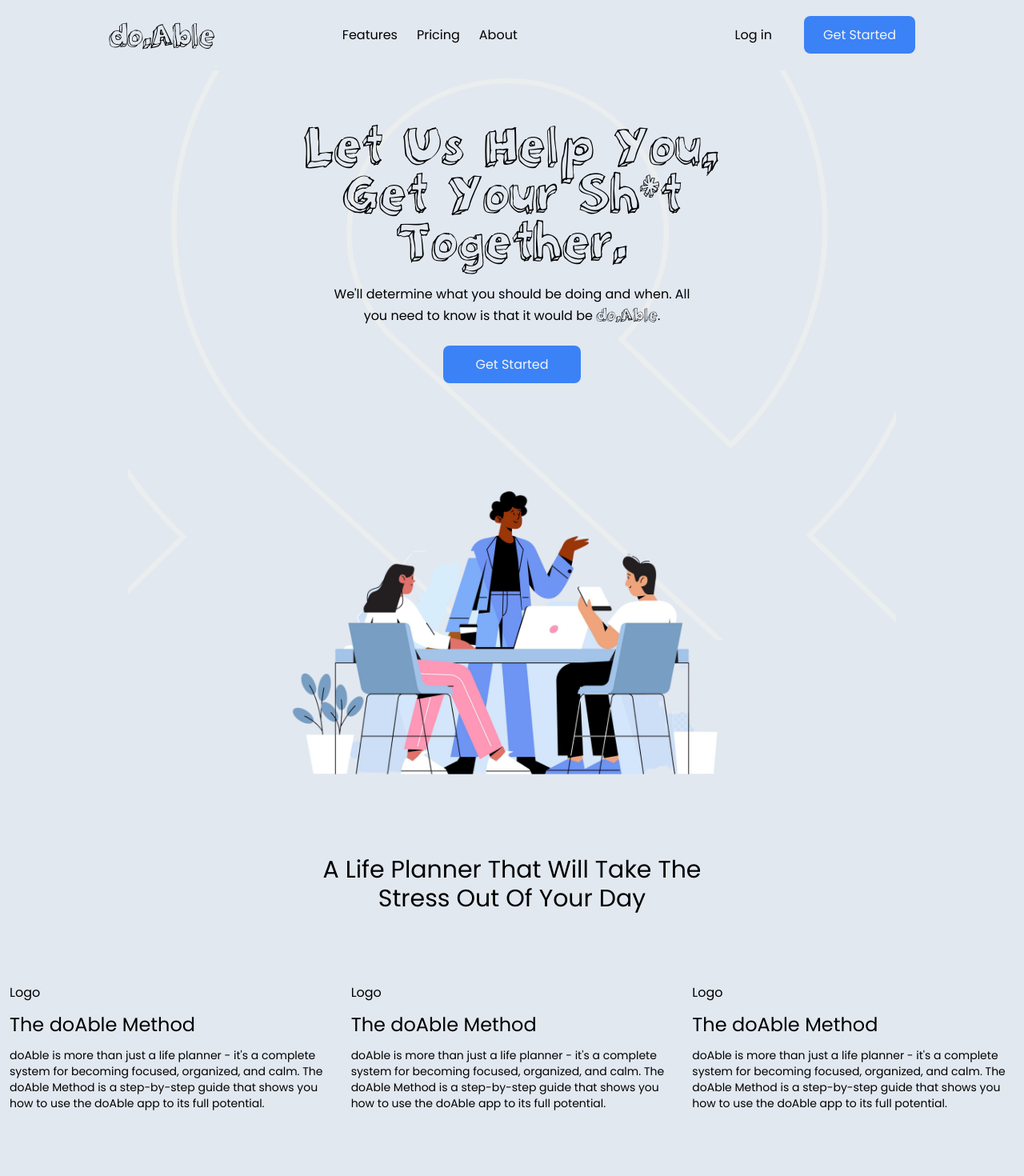
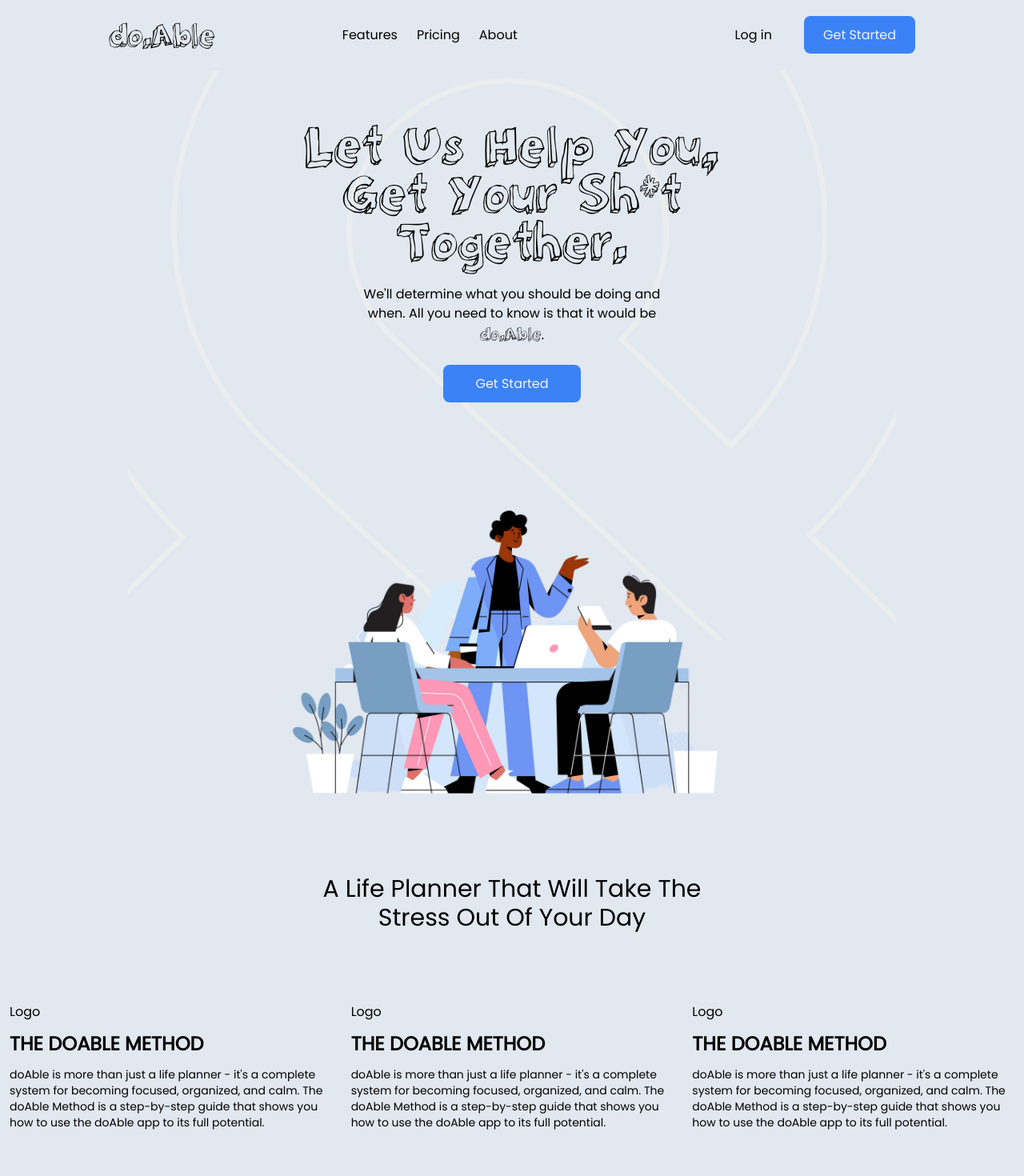
Before and after one commit to kyng-cytro/doable, a Nuxt app: page / in a window 1280 px wide. Shown: the top 1470 px of the page at 80% size. Built offline with nearby package versions, Linux system fonts and the light colour scheme.

Commit message:
:bug:  font size fixes

```diff
--- a/components/HomeContent/Features/index.vue
+++ b/components/HomeContent/Features/index.vue
@@ -11,7 +11,9 @@
       >
         <div class="flex flex-col gap-3">
           <h3>Logo</h3>
-          <h3 class="text-xl lg:text-2xl">The doAble Method</h3>
+          <h3 class="text-base font-semibold uppercase sm:text-xl lg:text-2xl">
+            The doAble Method
+          </h3>
           <p class="max-w-md text-xs md:max-w-md lg:text-sm">
             doAble is more than just a life planner - it's a complete system for
             becoming focused, organized, and calm. The doAble Method is a
@@ -21,7 +23,9 @@
         </div>
         <div class="flex flex-col gap-3">
           <h3>Logo</h3>
-          <h3 class="text-xl lg:text-2xl">The doAble Method</h3>
+          <h3 class="text-base font-semibold uppercase sm:text-xl lg:text-2xl">
+            The doAble Method
+          </h3>
           <p class="max-w-md text-xs md:max-w-md lg:text-sm">
             doAble is more than just a life planner - it's a complete system for
             becoming focused, organized, and calm. The doAble Method is a
@@ -31,7 +35,9 @@
         </div>
         <div class="flex flex-col gap-3">
           <h3>Logo</h3>
-          <h3 class="text-xl lg:text-2xl">The doAble Method</h3>
+          <h3 class="text-base font-semibold uppercase sm:text-xl lg:text-2xl">
+            The doAble Method
+          </h3>
           <p class="max-w-md text-xs md:max-w-md lg:text-sm">
             doAble is more than just a life planner - it's a complete system for
             becoming focused, organized, and calm. The doAble Method is a
--- a/components/HomeContent/Hero/index.vue
+++ b/components/HomeContent/Hero/index.vue
@@ -11,7 +11,7 @@
       </div>
       <div class="flex justify-center px-8">
         <p
-          class="max-w-sm text-center tracking-tight sm:max-w-md sm:tracking-normal"
+          class="max-w-sm text-center text-sm tracking-tight sm:text-base sm:tracking-normal"
         >
           We'll determine what you should be doing and when. All you need to
           know is that it would be
```
